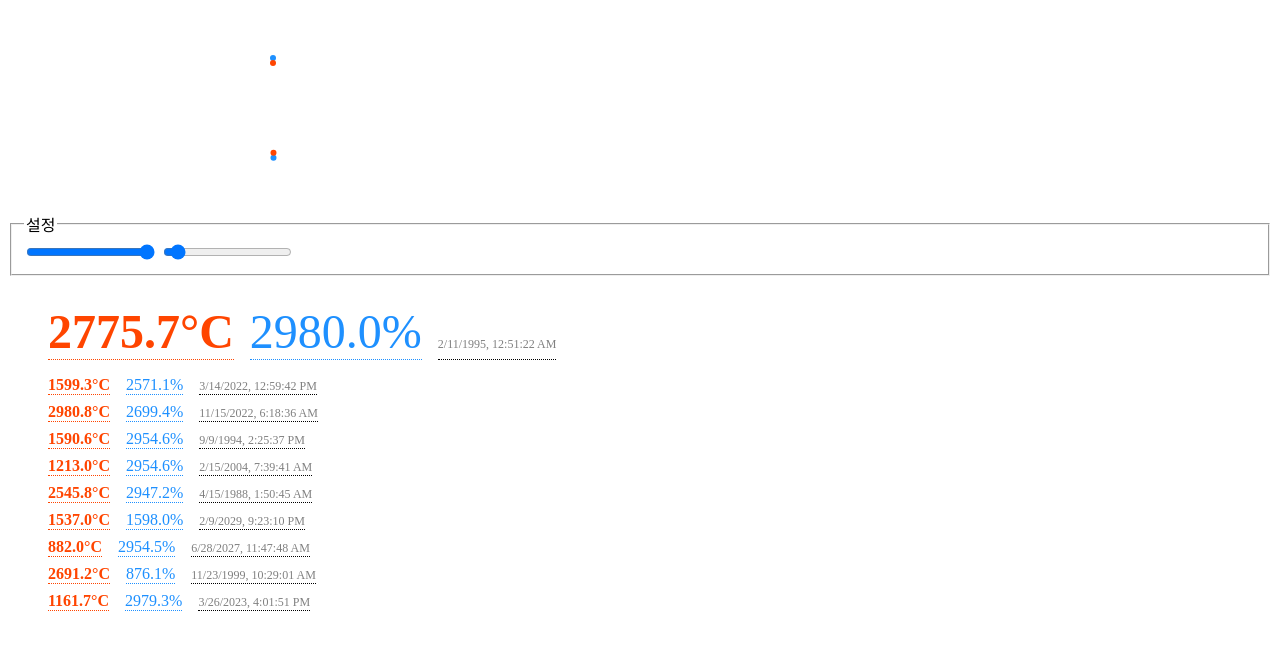
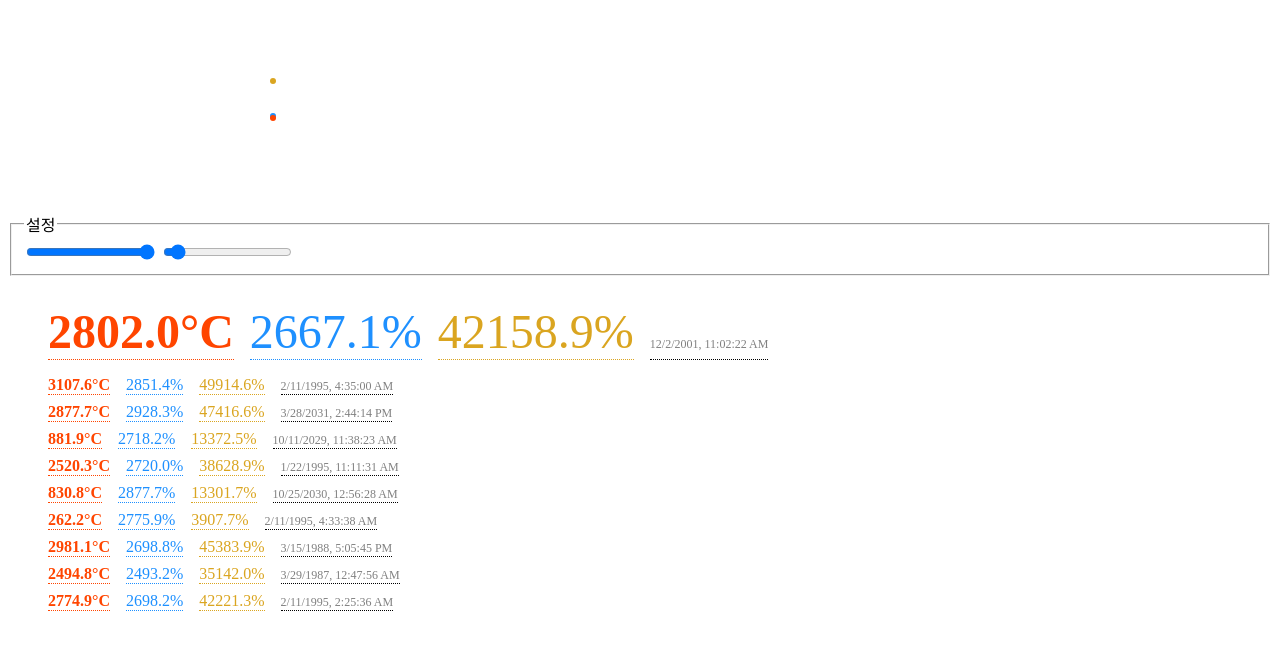
Before and after one commit to tnraro/dht22monitor, a website with bundled scripts: page web/index.html in a window 1280 px wide. Built offline with nearby package versions, Linux system fonts and the light colour scheme; files whose address does not match are found by name.

Commit message:
feat: add discomfort index

```diff
--- a/web/index.html
+++ b/web/index.html
@@ -38,6 +38,9 @@
 
     li>span:nth-child(2) {
       color: dodgerblue;
+    }
+    li>span:nth-child(3) {
+      color: goldenrod;
     }
 
     li time {
--- a/web/src/chart.ts
+++ b/web/src/chart.ts
@@ -1,4 +1,5 @@
 import type { Dht22MeasuredValueList } from "./types";
+import { calculateDiscomfortIndex } from "./utils";
 
 export interface Rect {
   xMin: number;
@@ -15,6 +16,7 @@ export interface Point {
 export interface PreparedDht22Data {
   humidity: Point[],
   temperature: Point[],
+  discomfortIndex: Point[],
 }
 
 
@@ -36,13 +38,21 @@ export interface PointCloud {
 export interface Dht22PointCloud {
   humidity: PointCloud;
   temperature: PointCloud;
+  discomfortIndex: PointCloud;
 }
 
 function prepare(data: Dht22MeasuredValueList): PreparedDht22Data {
-  return {
-    humidity: data.rows.map(row => ({ x: row.time, y: row.humidity })),
-    temperature: data.rows.map(row => ({ x: row.time, y: row.temperature })),
+  const preparedData: PreparedDht22Data = {
+    humidity: [],
+    temperature: [],
+    discomfortIndex: [],
   };
+  for (const row of data.rows) {
+    preparedData.humidity.push({ x: row.time, y: row.humidity });
+    preparedData.temperature.push({ x: row.time, y: row.temperature });
+    preparedData.discomfortIndex.push({ x: row.time, y: calculateDiscomfortIndex(row.temperature, row.humidity) });
+  }
+  return preparedData;
 }
 
 function filter(points: Point[], range: Rect) {
@@ -100,6 +110,7 @@ export function preprocess(data: Dht22MeasuredValueList, range: Rect): Dht22Poin
   const preparedData = memo(data, () => prepare(data));
   const humidity = filter(preparedData.humidity, range);
   const temperature = filter(preparedData.temperature, range);
+  const discomfortIndex = filter(preparedData.discomfortIndex, range);
 
   return {
     humidity: {
@@ -110,6 +121,11 @@ export function preprocess(data: Dht22MeasuredValueList, range: Rect): Dht22Poin
     temperature: {
       points: temperature,
       aggregation: aggregate(temperature),
+      range,
+    },
+    discomfortIndex: {
+      points: discomfortIndex,
+      aggregation: aggregate(discomfortIndex),
       range,
     }
   };
@@ -149,4 +165,5 @@ export function renderChart(canvas: HTMLCanvasElement, data: Dht22PointCloud) {
   }
   render(data.humidity, "dodgerblue");
   render(data.temperature, "orangered");
+  render(data.discomfortIndex, "goldenrod");
 }
--- a/web/src/renderDom.ts
+++ b/web/src/renderDom.ts
@@ -1,6 +1,7 @@
 /// <reference lib="dom" />
 
 import type { Dht22MeasuredValueList } from "./types";
+import { calculateDiscomfortIndex } from "./utils";
 
 export function renderDom(dom: HTMLElement, data: Dht22MeasuredValueList) {
   const length = data.rows.length;
@@ -11,6 +12,7 @@ export function renderDom(dom: HTMLElement, data: Dht22MeasuredValueList) {
         `<li style="animation-delay: ${((Math.min(length, 10) - i) / 10).toFixed(1)}s;">`,
         `  <span data-tooltip="온도">${row.temperature.toFixed(1)}°C</span>`,
         `  <span data-tooltip="습도">${row.humidity.toFixed(1)}%</span>`,
+        `  <span data-tooltip="불쾌지수">${calculateDiscomfortIndex(row.temperature, row.humidity).toFixed(1)}%</span>`,
         `  <span data-tooltip="측정 시각"><time>${new Date(row.time * 1000).toLocaleString()}</time></span>`,
         `</li>`
       ].join("");
--- /dev/null
+++ b/web/src/utils.ts
@@ -0,0 +1 @@
+export const calculateDiscomfortIndex = (t: number, h: number) => t - 0.55 * (1 - 0.01 * h) * (t - 14.5);
```
